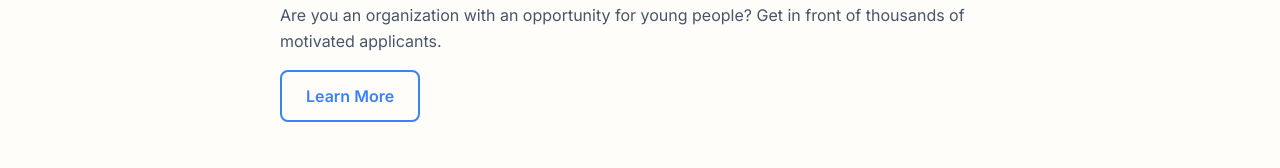
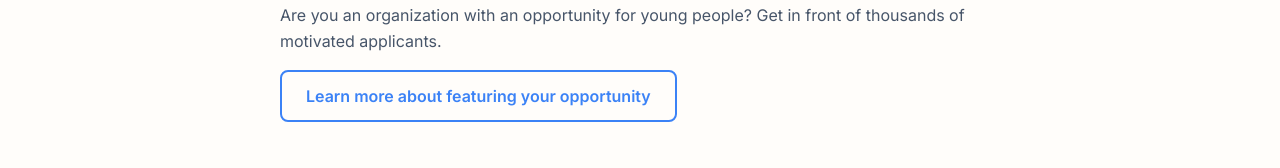
Before and after one commit to perezfe1/youthatlas-platform, a Next.js app: page /contact in a window 1280 px wide. Shown: the part 507-675 px from the top of the page. Built offline with nearby package versions, Linux system fonts and the light colour scheme; no server answers.

Commit message:
fix: replace vague "Learn More" link text on contact page
Descriptive link text for Ad Grants website-policy compliance.

```diff
--- a/src/app/contact/page.tsx
+++ b/src/app/contact/page.tsx
@@ -51,7 +51,7 @@ export default function ContactPage() {
           href="/advertise"
           className="inline-block rounded-lg border-2 border-blue-500 px-6 py-3 font-semibold text-blue-500 transition-colors hover:bg-blue-50"
         >
-          Learn More
+          Learn more about featuring your opportunity
         </Link>
       </div>
 
```
